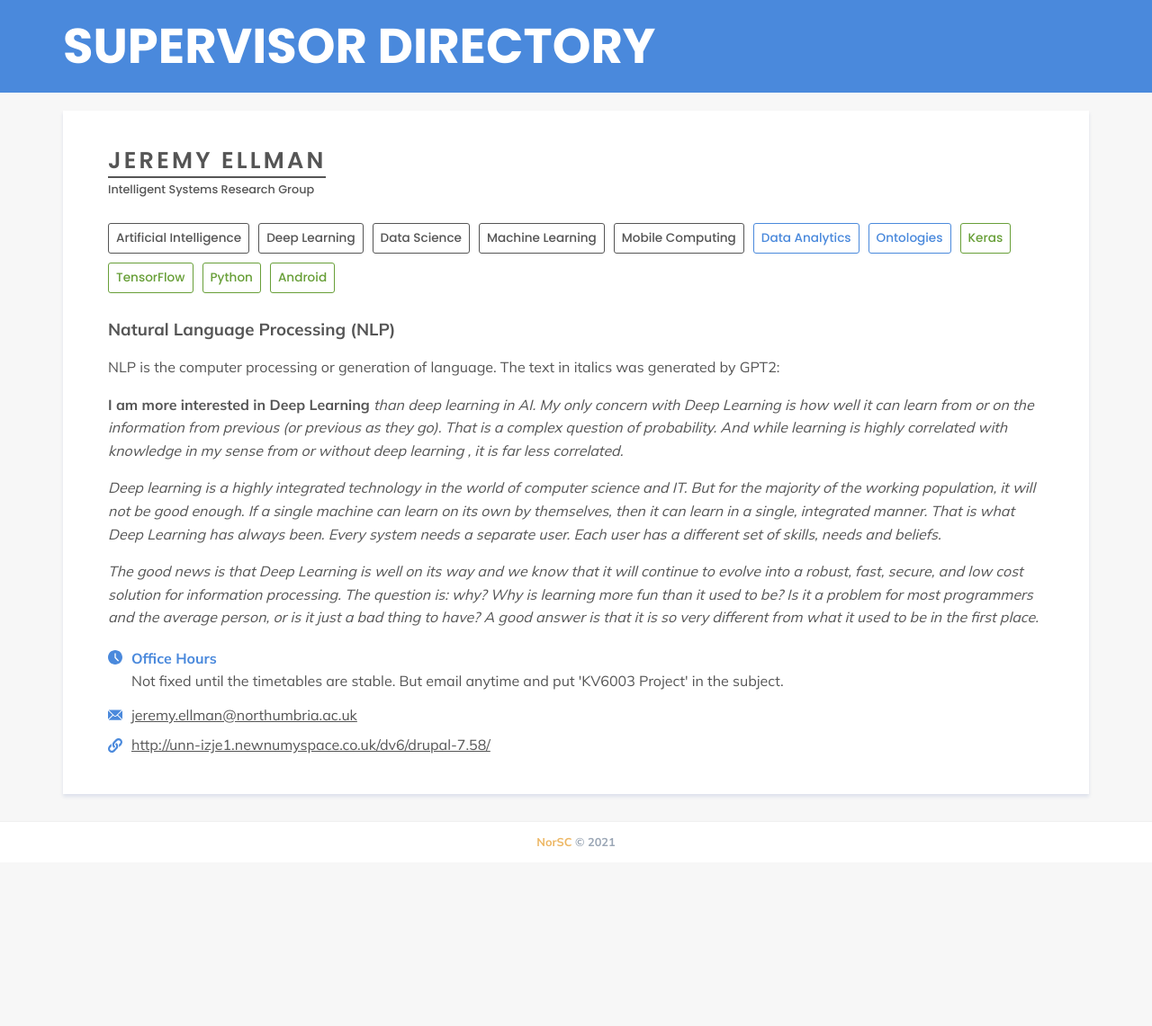
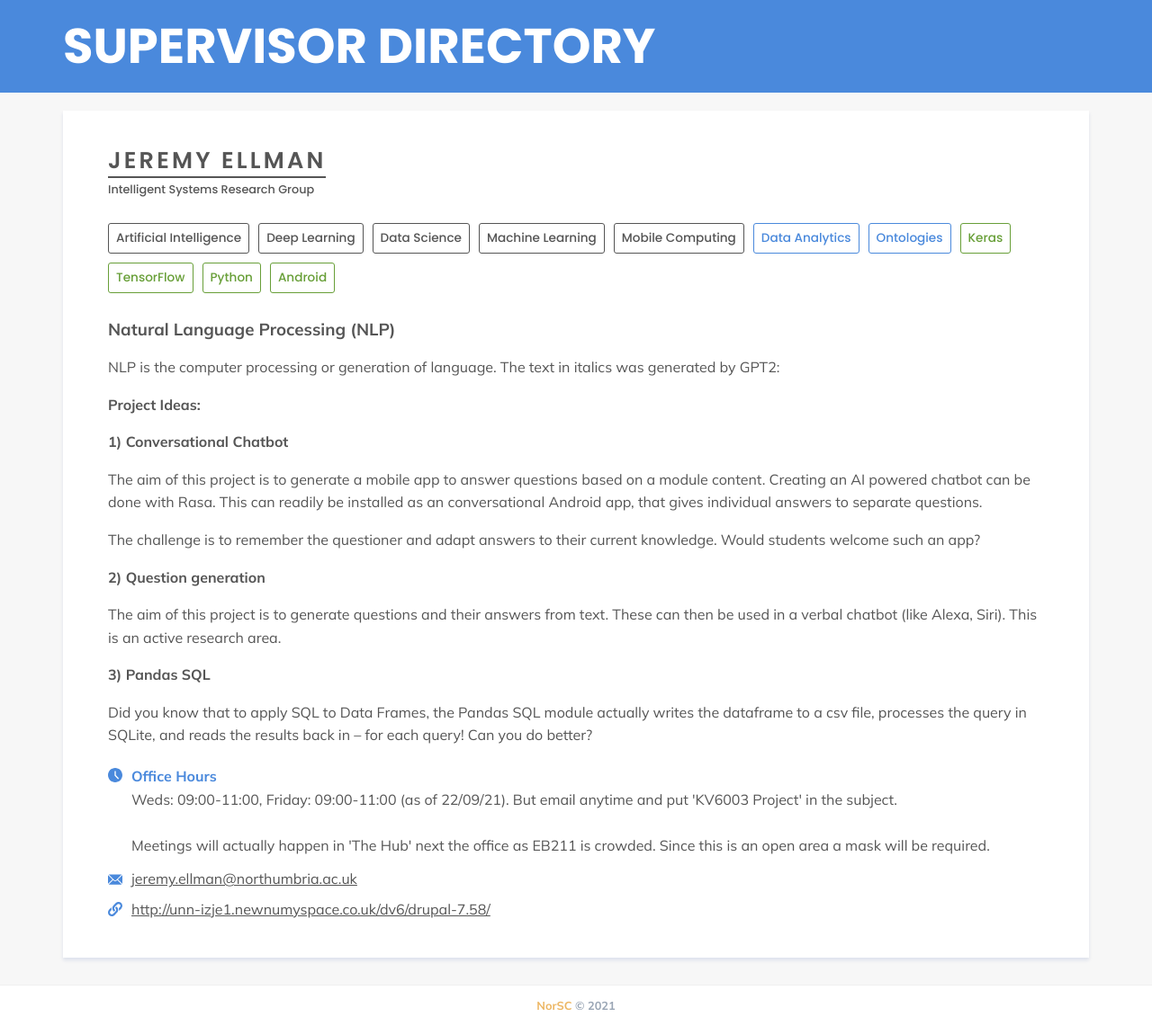
Before and after one commit to NorSC/supervisor-search, a Jekyll site: the page built from _supervisors/jeremy-ellman.md, in a window 1280 px wide. Shown: the whole page at 90% size. Built offline with Jekyll 4.4.1, drawn with Linux system fonts in a browser that asks for light colours; a script that is not in the unit is left out; before the commit the page ends 959 px from its top, so only the background shows below that.

Commit message:
Update Supervisors “jeremy-ellman”

```diff
--- a/_supervisors/jeremy-ellman.md
+++ b/_supervisors/jeremy-ellman.md
@@ -4,8 +4,12 @@ title: Jeremy Ellman
 available: true
 email: jeremy.ellman@northumbria.ac.uk
 website: http://unn-izje1.newnumyspace.co.uk/dv6/drupal-7.58/
-office_hours: Not fixed until the timetables are stable. But email anytime and
+office_hours: >-
+  Weds: 09:00-11:00, Friday: 09:00-11:00 (as of 22/09/21). But email anytime and
   put 'KV6003 Project' in the subject.
+
+
+  Meetings will actually happen in 'The Hub' next the office as EB211 is crowded. Since this is an open area a mask will be required.
 research_group: Intelligent Systems Research Group
 research_themes:
   - Artificial Intelligence
@@ -28,11 +32,26 @@ additional_details: >-
   NLP is the computer processing or generation of language. The text in italics was generated by GPT2:
 
 
-  **I am more interested in Deep Learning**  *than deep learning in AI.  My only concern with Deep Learning is  how well it can learn from  or on  the information from previous   (or previous  as they go).  That is a complex question of probability.  And while learning is highly correlated with  knowledge in my sense  from  or without  deep learning ,  it is far less correlated.*
+  **Project Ideas:**
 
 
-  *Deep learning is a highly integrated technology in the world of computer science and IT.  But for the majority of the working population, it will not be good enough.  If a single machine can learn on its own by themselves, then it can learn in a single, integrated manner.  That is what Deep Learning has always been.  Every system needs a  separate  user.  Each user has a different set of skills, needs and beliefs.*
+  **1) Conversational Chatbot**
 
 
-  *The good news is that  Deep Learning  is well on its way and we know that it will continue to evolve into a robust, fast, secure, and low cost solution for information processing.  The question is: why?  Why is learning more fun than it used to be?  Is it a problem for most programmers and the average person, or is it just a bad thing to have? A good answer is that it is so very different from what it used to be in the first place.*
+  The aim of this project is to generate a mobile app to answer questions based on a module content. Creating  an AI powered chatbot can be done with Rasa. This can readily be installed as an conversational Android app, that gives individual answers to separate questions.
+
+
+  The challenge is to remember the questioner and adapt answers to their current knowledge. Would students welcome such an app?
+
+
+  **2) Question generation**
+
+
+  The aim of this project is to generate questions and their answers from text. These can then be used in a verbal chatbot (like Alexa, Siri).  This is an active research area.
+
+
+  **3) Pandas SQL**
+
+
+  Did you know that to apply SQL to Data Frames, the Pandas SQL module actually writes the dataframe to a csv file,  processes the query in SQLite, and reads the results back in -- for each query! Can you do better?
 ---
```
